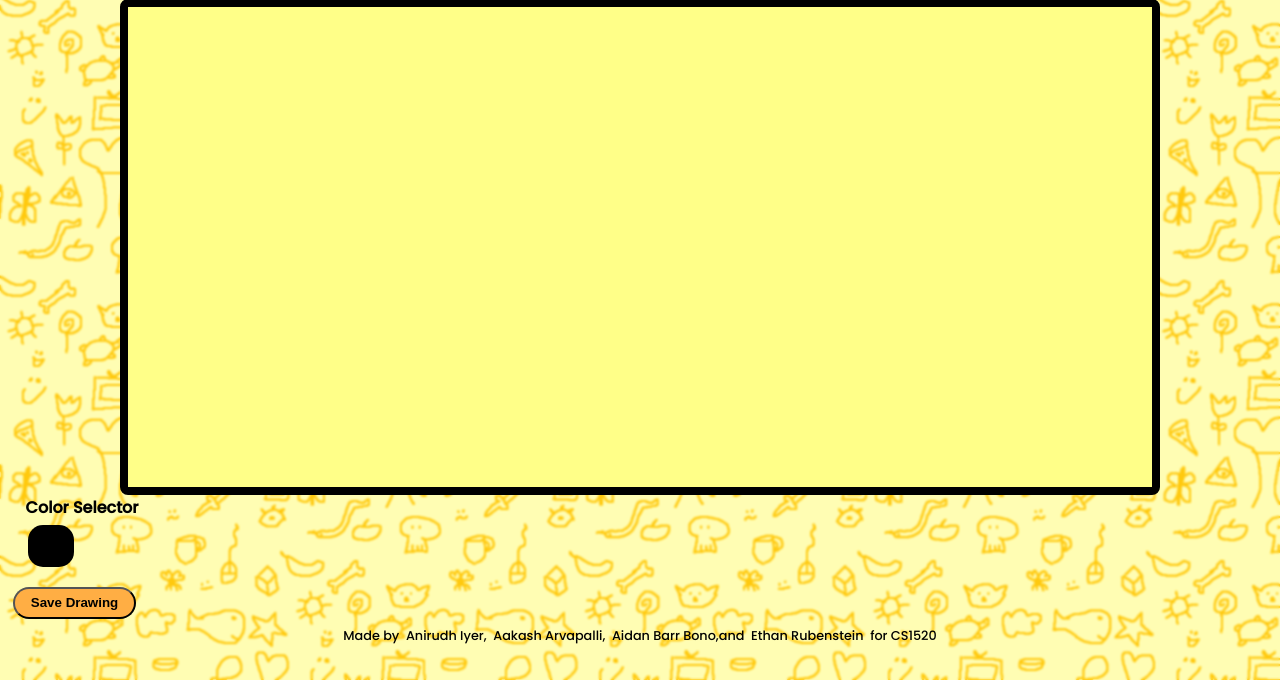
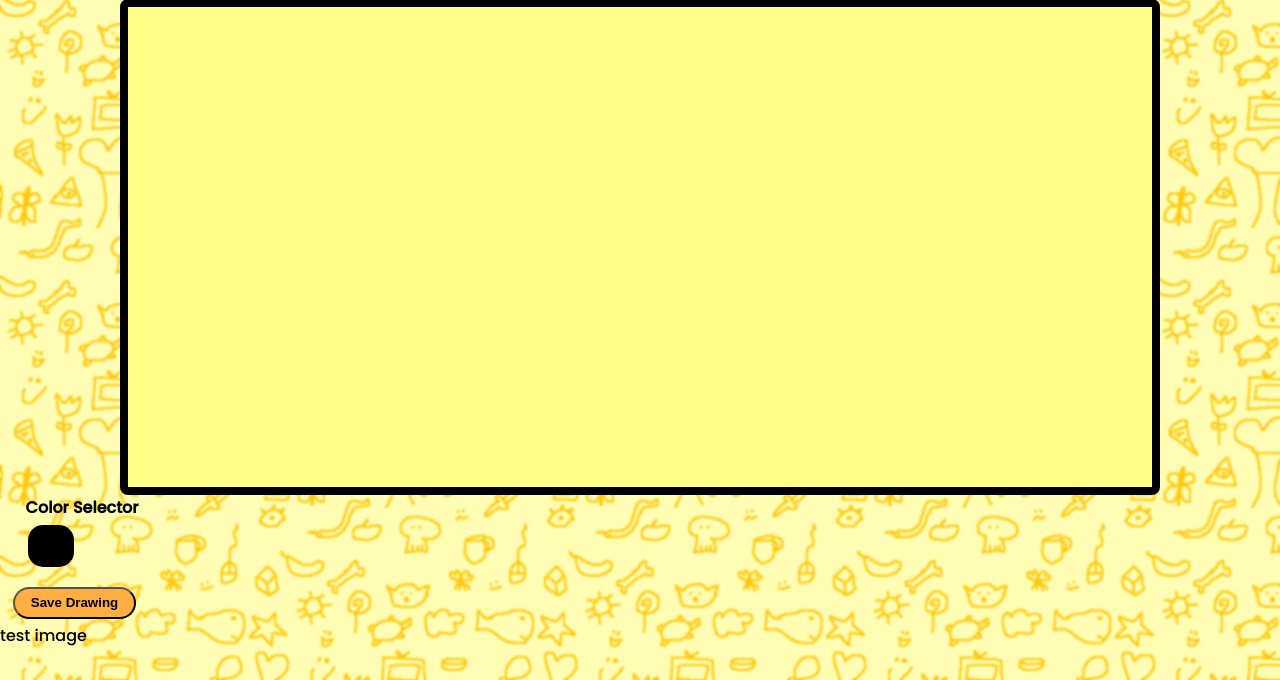
Before and after one commit to anirudhi89/Sketched, a Flask app: page /p/draw.html in a window 1280 px wide. Shown: the part 120-800 px from the top of the page. Run offline with Flask 2, Linux system fonts and the light colour scheme.

Commit message:
check if image works

```diff
--- a/main.py
+++ b/main.py
@@ -23,4 +23,4 @@ def templater(requested_page):
 
 @app.route('/submit/confirm')
 def submit_confirm():
-    return request.files
+    return request.form['name']
--- a/static/js/draw.js
+++ b/static/js/draw.js
@@ -14,10 +14,18 @@ document.addEventListener("mouseup", stop);
 window.addEventListener("resize", resize);
 
 resize();
+canvas.width = window.innerWidth;
+canvas.height = window.innerHeight;
+ctx.rect(0, 0, canvas.width, canvas.height);
+ctx.fillStyle = "rgb(255,255,136)";
+ctx.fill();
 
 function resize() {
     context.canvas.width = window.innerWidth;
     context.canvas.height = window.innerHeight;
+    ctx.rect(0, 0, context.canvas.width, context.canvas.height);
+    ctx.fillStyle = "rgb(255,255,136)";
+    ctx.fill();
 }
 function reposition(event) {
     coord.x = event.clientX - canvas.offsetLeft;
@@ -53,6 +61,15 @@ function draw(event) {
 
 var submit = document.getElementById('submitbutton');
 
+async function storeSketchAsImage() {
+    let imageBlob = await new Promise(resolve => canvas.toBlob(resolve, 'image/png'));
+    let formData = new FormData();
+    formData.append("image", imageBlob, "image.png");
+    var urlCreator = window.URL || window.webkitURL;
+    var imageUrl = urlCreator.createObjectURL(imageBlob);
+    document.querySelector("#image").src = imageUrl;
+    return imageUrl;
+}
 if (submit) {
     submit.addEventListener('click', e => {
         let sketchurl = storeSketchAsImage();
@@ -64,9 +81,3 @@ if (submit) {
           .then((response) => console.log(response))
     });
 }
-
-
-
-function storeSketchAsImage() {
-    return canvasUrl = canvas.toDataURL("image/jpeg");
-}
--- a/templates/draw.html
+++ b/templates/draw.html
@@ -15,6 +15,10 @@
 <div id="save-button-box">
     <button type="button" id="submitbutton"><b>Save Drawing</b></a>
 </div>
+<div>
+    <p>test image</p>
+    <img id= "image" src="" alt="">
+</div>
 
 
 <script src="../static/js/draw.js"></script>
```
